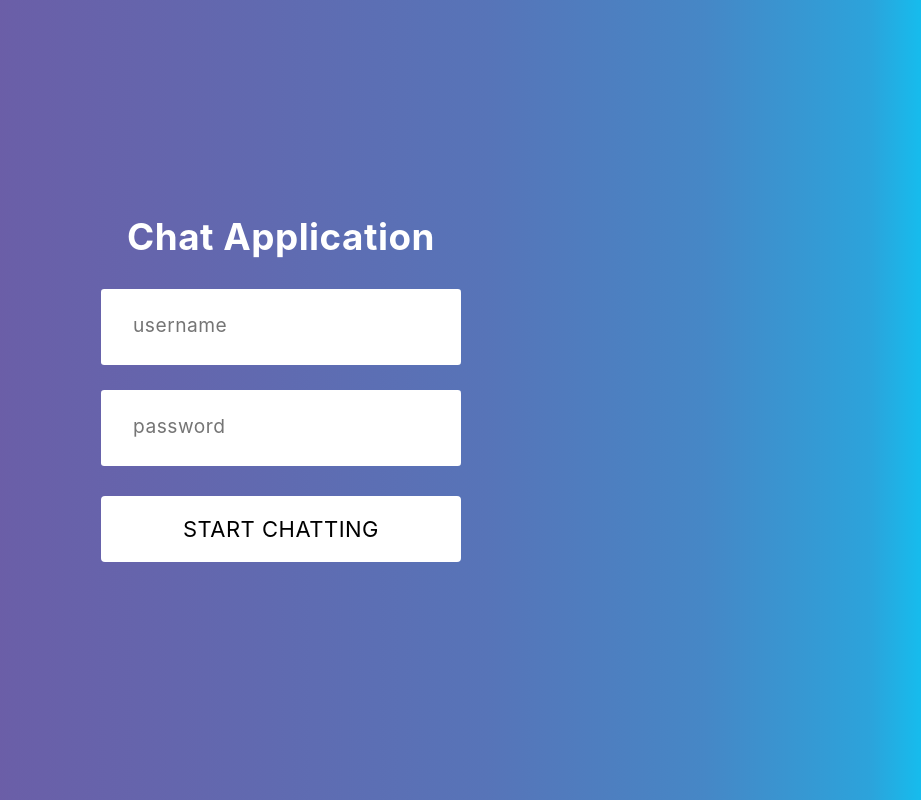
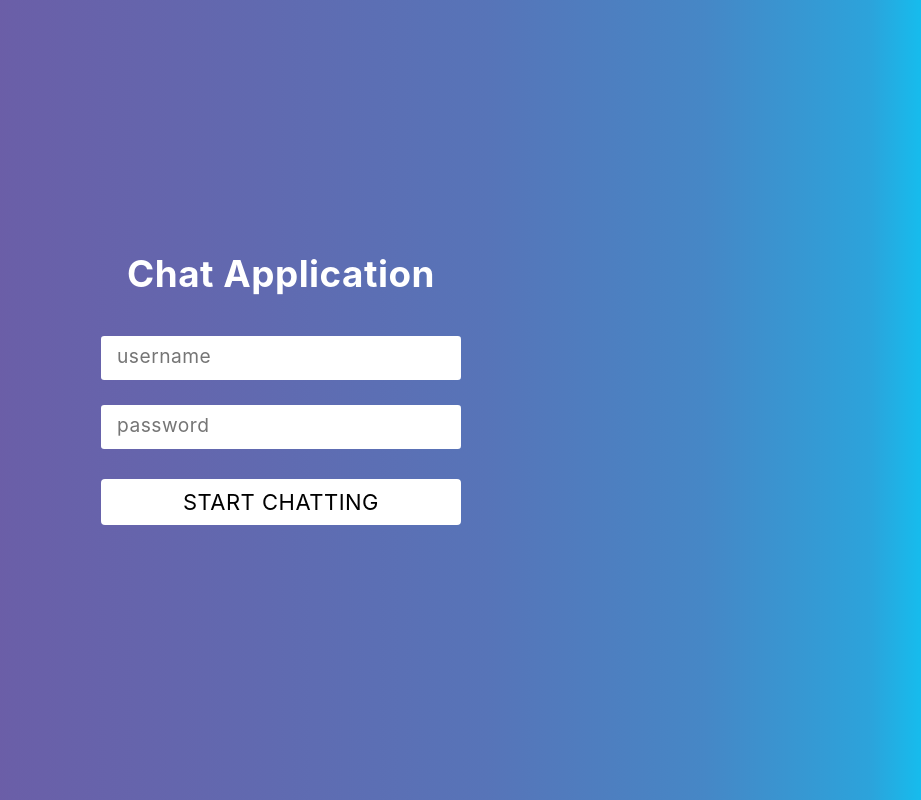
Before and after one commit to nikolamirilo/Chat-App, a React (Create React App) app: page / in a window 1280 px wide. Shown: the whole page, without its empty margins (359-1280 px from the left). Built offline with nearby package versions, Linux system fonts and the light colour scheme.

Commit message:
changed some style and added tab logo

```diff
--- a/public/index.html
+++ b/public/index.html
@@ -3,7 +3,11 @@
   <head>
     <meta name="viewport" content="width=device-width, initial-scale=1" />
     <meta name="theme-color" content="#000000" />
-
+    <link
+      rel="shortcut icon"
+      type="image/x-icon"
+      href="https://www.freepnglogos.com/uploads/purple-twitch-logo-png-18.png"
+    />
     <title>Chat App</title>
   </head>
   <body>
--- a/src/App.css
+++ b/src/App.css
@@ -253,7 +253,7 @@
   color: #333;
   font-size: 1.2rem;
   margin: 0 auto;
-  padding: 1.5rem 2rem;
+  padding: 0.5rem 1rem;
   border-radius: 0.2rem;
   background-color: rgb(255, 255, 255);
   border: none;
@@ -272,7 +272,7 @@
 .title {
   text-align: center;
   color: white;
-  margin-bottom: 30px;
+  margin-bottom: 5vh;
   width: 100%;
   font-size: 2.3em;
 }
@@ -285,7 +285,7 @@
   text-align: center;
   text-transform: uppercase;
   font-size: 22px;
-  padding: 20px;
+  padding: 10px 5px;
   width: 200px;
   transition: all 0.4s;
   cursor: pointer;
```
